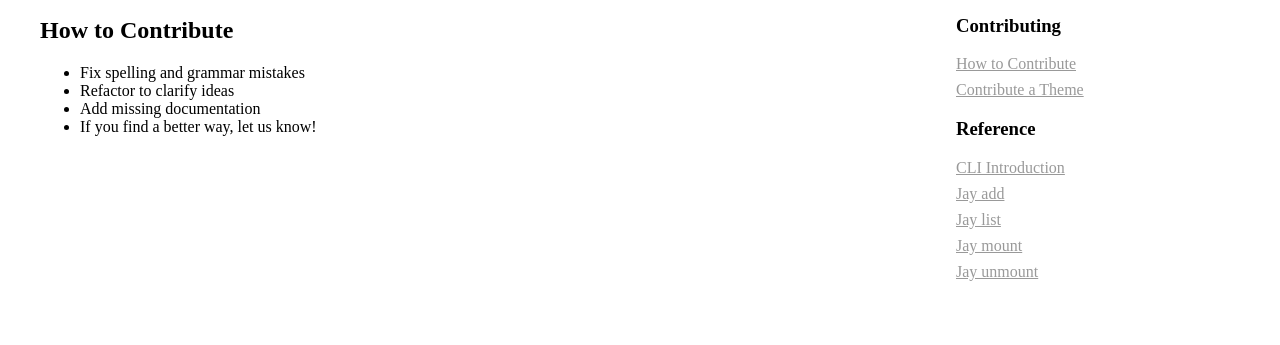
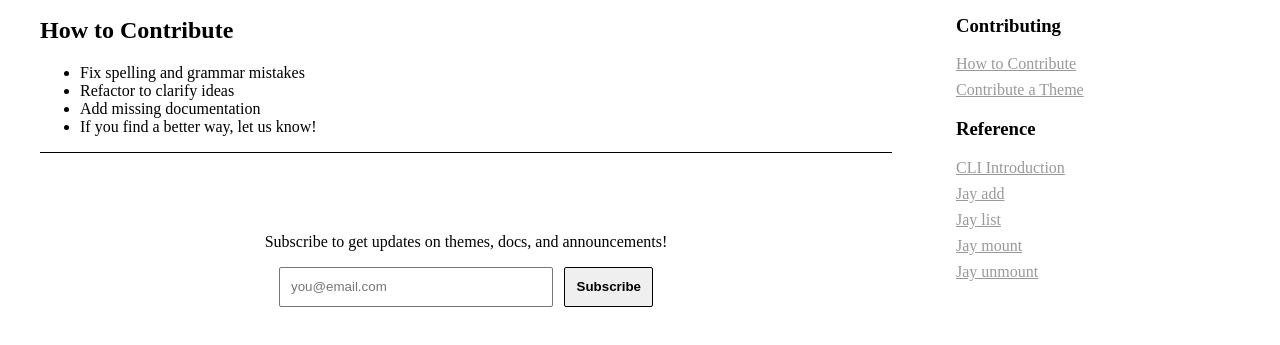
Before and after one commit to nodox/gatsby-manor-docs, a Gatsby site: page /docs/cli/ in a window 1280 px wide. Shown: the part 199-544 px from the top of the page. Built offline with nearby package versions, Linux system fonts and the light colour scheme; Gatsby itself is replaced by a stand-in of ours; some packages are replaced by stand-ins of ours.

Commit message:
[Feat] add subscription form on docs page
The site has a way to capture user emails for periodic newsletters.

```diff
--- a/package.json
+++ b/package.json
@@ -5,6 +5,7 @@
   "author": "Kyle Mathews <mathews.kyle@gmail.com>",
   "dependencies": {
     "classnames": "^2.2.5",
+    "email-validator": "^1.1.1",
     "gatsby": "^1.9.102",
     "gatsby-image": "^1.0.33",
     "gatsby-jay": "^0.1.2",
@@ -17,6 +18,7 @@
     "gatsby-source-filesystem": "^1.5.8",
     "gatsby-transformer-remark": "^1.7.21",
     "gatsby-transformer-sharp": "^1.6.16",
+    "jsonp": "^0.2.1",
     "react": "^16.2.0",
     "react-dom": "^16.2.0",
     "react-icons": "^2.2.7",
--- /dev/null
+++ b/src/components/SubscribeForm.js
@@ -0,0 +1,125 @@
+import React from "react"
+import jsonp from "jsonp"
+import { validate } from "email-validator"
+
+import styles from '../styles/_subscribe_form.module.css'
+
+// Mailchimp endpoint
+// From: https://us17.admin.mailchimp.com/lists/integration/embeddedcode?id=XXXXXX
+// Where `XXXXXX` is the MC list ID
+// Note: we change `/post` to `/post-json`
+const MAILCHIMP_URL = `https://gatsbymanor.us17.list-manage.com/subscribe/post-json?u=6d5879814f1b3ecd3667f0c47&amp;id=a66cece897`
+
+class SubscribeForm extends React.Component {
+  constructor() {
+    super()
+    this.state = {
+      email: ``,
+    }
+  }
+
+  // Update state each time user edits their email address
+  _handleEmailChange = e => {
+    this.setState({ email: e.target.value })
+  }
+
+  // Using jsonp, post to MC server & handle its response
+  _postEmailToMailchimp = url => {
+    // jsonp lib takes an `endpoint`, {options}, & callback
+    jsonp(url, { param: `c` }, (err, data) => {
+      // network failures, timeouts, etc
+      if (err) {
+        this.setState({
+          status: `error`,
+          msg: err,
+        })
+
+      // Mailchimp errors & failures
+      } else if (data.result !== `success`) {
+        this.setState({
+          status: `error`,
+          msg: data.msg,
+        })
+
+      // Posted email successfully to Mailchimp
+      } else {
+        this.setState({
+          status: `success`,
+          msg: data.msg,
+        })
+      }
+    })
+  }
+
+  // On form submit, validate email
+  // then jsonp to Mailchimp, and update state
+  _handleFormSubmit = e => {
+    e.preventDefault()
+    e.stopPropagation()
+
+    // If email is not valid, break early
+    if (!validate(this.state.email)) {
+      this.setState({
+        status: `error`,
+        msg: `"${this.state.email}" is not a valid email address`,
+      })
+      return
+    }
+
+    // Construct the url for our jsonp request
+    // Query params must be in CAPS
+    // Capture pathname for better email targeting
+    const url = `${MAILCHIMP_URL}
+      &EMAIL=${encodeURIComponent(this.state.email)}
+      &PATHNAME=${window.location.pathname}
+    `
+
+    this.setState(
+      {
+        msg: null,
+        status: `sending`,
+      },
+      // jsonp request as setState callback
+      this._postEmailToMailchimp(url)
+    )
+  }
+
+  render() {
+    return (
+      <div className={styles['subscribe']}>
+        {this.state.status === `success` ? (
+          <div className="">Thank you! We'll email you next announcements.</div>
+        ) : (
+          <div className="">
+            <p>Subscribe to get updates on themes, docs, and announcements!</p>
+            <form method="post" noValidate>
+              <div>
+                <input
+                  type="email"
+                  name="email"
+                  className={styles['subscribe__field--email']}
+                  placeholder="you@email.com"
+                  onChange={this._handleEmailChange}
+                />
+                <button
+                  type="submit"
+                  className={styles['subscribe__button']}
+                  onClick={this._handleFormSubmit}>
+                  Subscribe
+                </button>
+                {this.state.status === `error` && (
+                  <div
+                    className={styles['subscribe--state-error']}
+                    dangerouslySetInnerHTML={{ __html: this.state.msg }}
+                  />
+                )}
+              </div>
+            </form>
+          </div>
+        )}
+      </div>
+    )
+  }
+}
+
+export default SubscribeForm
--- a/src/pages/community.jsx
+++ b/src/pages/community.jsx
@@ -1,5 +1,6 @@
 import React from 'react'
 import Link from 'gatsby-link'
+import SubscribeForm from '../components/SubscribeForm'
 
 import "../styles/community.scss";
 
--- /dev/null
+++ b/src/styles/_subscribe_form.module.css
@@ -0,0 +1,32 @@
+.subscribe {
+  text-align: center;
+
+  padding: 4rem 0;
+
+  color: black;
+  border-top: 0.1rem solid black;
+}
+
+.subscribe__button {
+  padding: 0.7rem;
+  cursor: pointer;
+  font-weight: bold;
+  margin-left: 0.7rem;
+  border-width: 1px;
+  border-style: solid;
+  border-image: initial;
+  border-radius: 2px;
+  border-color: black;
+}
+
+.subscribe__field--email {
+  border-width: 1px;
+  border-style: solid;
+  width: 250px;
+  border-radius: 2px;
+  padding: 0.7rem;
+}
+
+.subscribe--state-error {
+  color: red;
+}
--- a/src/templates/docs.details.js
+++ b/src/templates/docs.details.js
@@ -1,5 +1,7 @@
 import React from 'react';
 import Link from 'gatsby-link';
+import SubscribeForm from '../components/SubscribeForm'
+
 
 import "../styles/docs-details.scss";
 
@@ -35,6 +37,7 @@ class DocsDetailsTemplate extends React.Component {
         <div className="docs--details--column docs--details--main">
           <h1>{frontmatter.title}</h1>
           <div className="" dangerouslySetInnerHTML={{ __html: html }} />
+          <SubscribeForm />
         </div>
         <div className="docs--details--column docs--details--sidemenu">
           <div>
```
Also changed, not shown: 1 other file.
